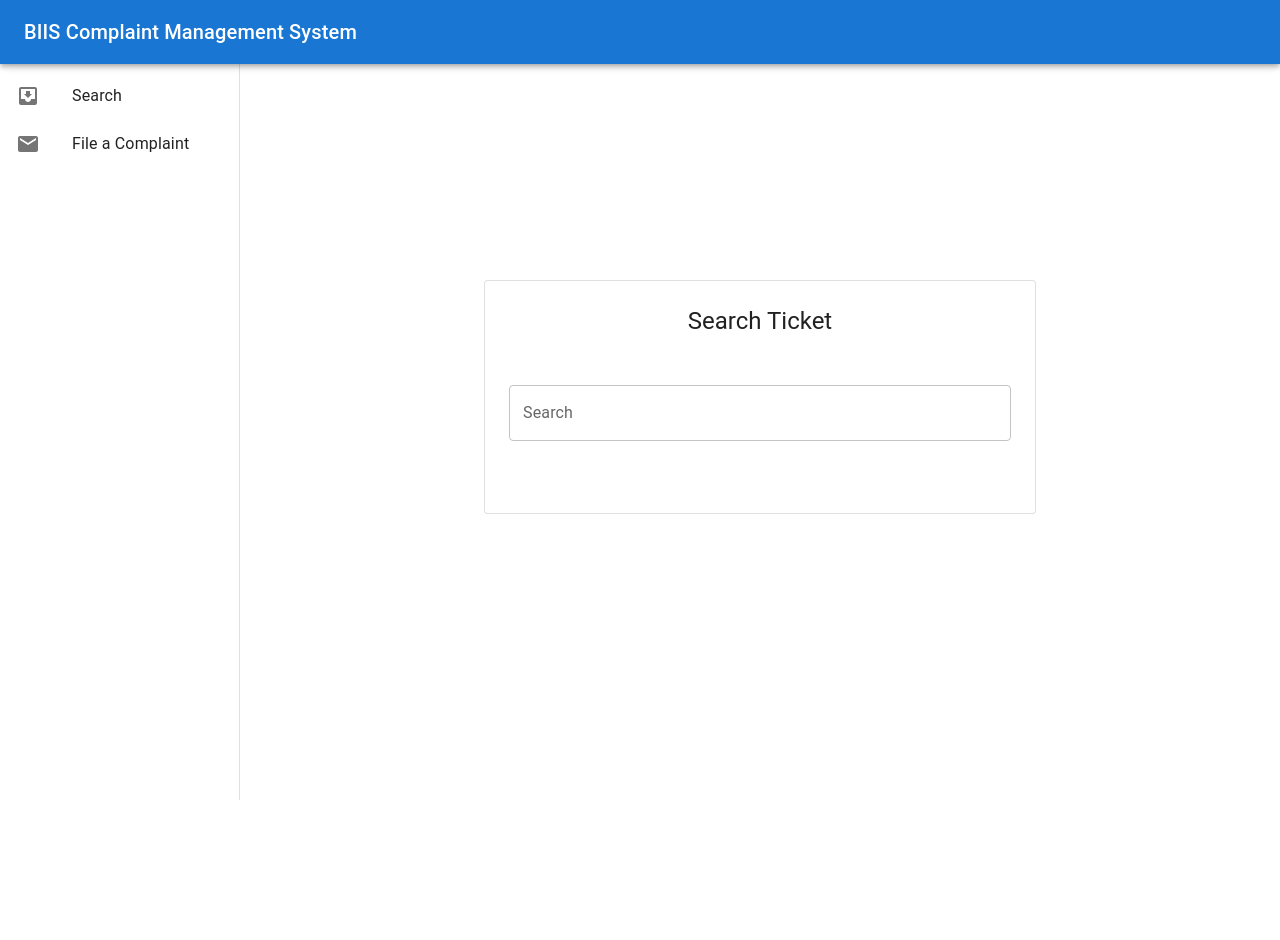
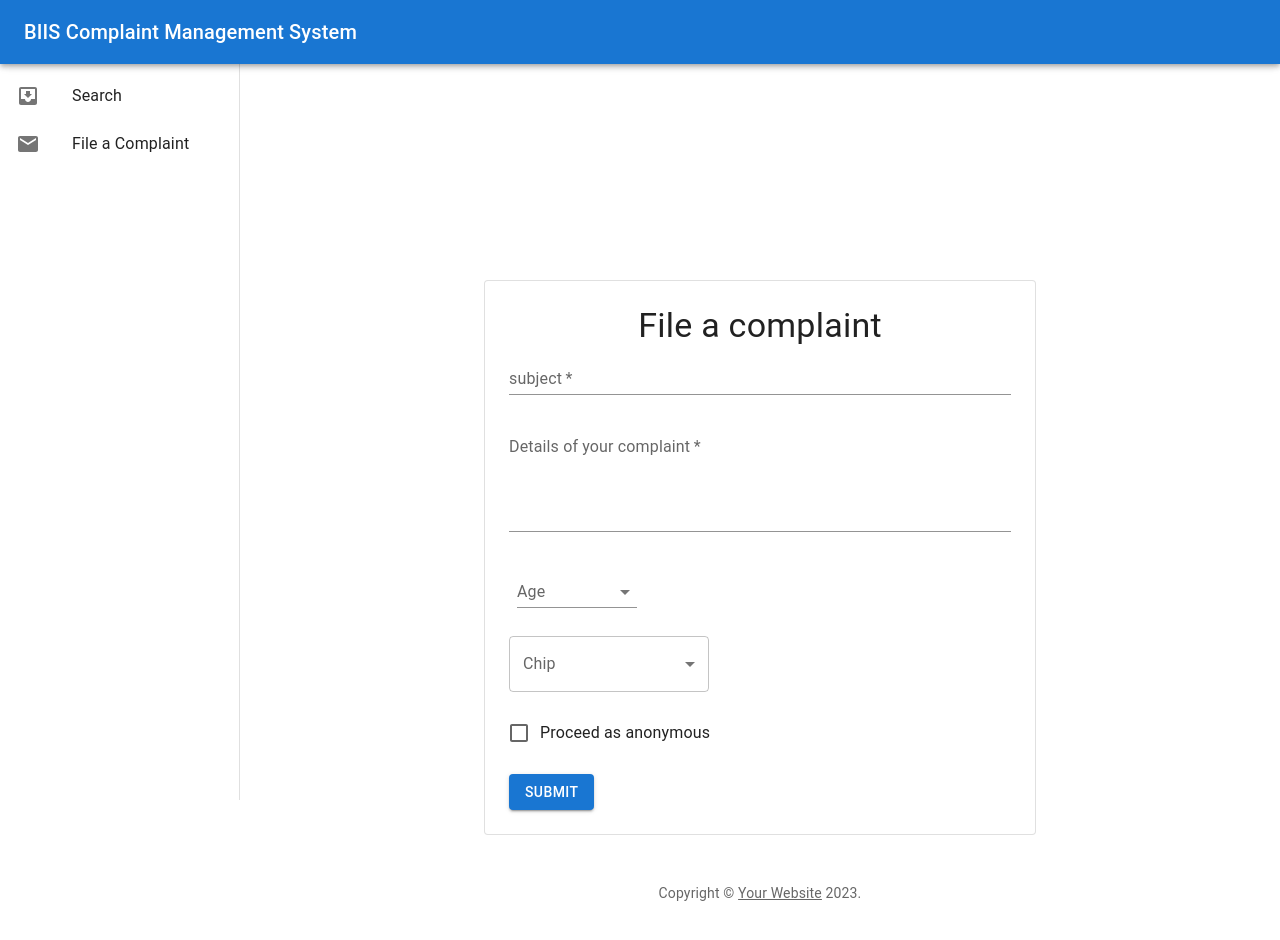
Before and after one commit to piratepartho/biis-3.2, a React (Create React App) app: page /student in a window 1280 px wide. Shown: the top 940 px of the page. Before the commit the page ends 800 px from the top, so only its background shows below. Built offline with nearby package versions, Linux system fonts and the light colour scheme.

Commit message:
file a complaint updated

```diff
--- a/src/components/StudentComplaint/ComplaintSubmissionForm.js
+++ b/src/components/StudentComplaint/ComplaintSubmissionForm.js
@@ -1,18 +1,24 @@
+import { FormControlLabel } from '@mui/material';
 import Box from '@mui/material/Box';
 import Button from '@mui/material/Button';
+import Checkbox from '@mui/material/Checkbox';
 import Container from '@mui/material/Container';
 import CssBaseline from '@mui/material/CssBaseline';
+import FormControl from '@mui/material/FormControl';
+import Grid from '@mui/material/Grid';
+import InputLabel from '@mui/material/InputLabel';
 import Link from '@mui/material/Link';
+import MenuItem from '@mui/material/MenuItem';
 import Paper from '@mui/material/Paper';
-import Step from '@mui/material/Step';
-import StepLabel from '@mui/material/StepLabel';
-import Stepper from '@mui/material/Stepper';
+import Select from '@mui/material/Select';
 import { createTheme, ThemeProvider } from '@mui/material/styles';
+import TextField from '@mui/material/TextField';
 import Typography from '@mui/material/Typography';
 import * as React from 'react';
 import ComplaintSubmissionSubform1 from './ComplaintSubmissionSubform1';
 import ComplaintSubmissionSubform2 from './ComplaintSubmissionSubform2';
 import ComplaintSubmissionSubform3 from './ComplaintSubmissionSubform3';
+import MultipleSelectChip from './MultipleSelectChip';
 
 function Copyright() {
   return (
@@ -47,6 +53,12 @@ const theme = createTheme();
 export default function ComplaintSubmissionForm() {
   const [activeStep, setActiveStep] = React.useState(0);
 
+  const [age, setAge] = React.useState('');
+
+  const handleChange = (event) => {
+    setAge(event.target.value);
+  };
+
   const handleNext = () => {
     setActiveStep(activeStep + 1);
   };
@@ -76,44 +88,79 @@ export default function ComplaintSubmissionForm() {
       <Container component="main" maxWidth="sm" sx={{ mb: 4 }}>
         <Paper variant="outlined" sx={{ my: { xs: 3, md: 6 }, p: { xs: 2, md: 3 } }}>
           <Typography component="h1" variant="h4" align="center">
-            Submit a complaint
+            File a complaint
           </Typography>
-          <Stepper activeStep={activeStep} sx={{ pt: 3, pb: 5 }}>
-            {steps.map((label) => (
-              <Step key={label}>
-                <StepLabel>{label}</StepLabel>
-              </Step>
-            ))}
-          </Stepper>
-          {activeStep === steps.length ? (
-            <React.Fragment>
-              <Typography variant="h5" gutterBottom>
-                Your complaint has been submitted successfully
-              </Typography>
-              <Typography variant="subtitle1">
-                Thank you for your concern. We are Looking into it. Your ticket number is #2001539.
-              </Typography>
-            </React.Fragment>
-          ) : (
-            <React.Fragment>
-              {getStepContent(activeStep)}
-              <Box sx={{ display: 'flex', justifyContent: 'flex-end' }}>
-                {activeStep !== 0 && (
-                  <Button onClick={handleBack} sx={{ mt: 3, ml: 1 }}>
-                    Back
-                  </Button>
-                )}
+          {/* <Grid container spacing={3}> */}
+        <Grid item xs={12}>
+          <TextField
+            required
+            id="subject"
+            name="subject"
+            label="subject"
+            fullWidth
+            // autoComplete="shipping address-line1"
+            variant="standard"
+          />
+        </Grid>
 
-                <Button
-                  variant="contained"
-                  onClick={handleNext}
-                  sx={{ mt: 3, ml: 1 }}
-                >
-                  {activeStep === steps.length - 1 ? 'Confirm' : 'Next'}
-                </Button>
-              </Box>
-            </React.Fragment>
-          )}
+
+
+
+
+      {/* </Grid> */}
+      <Box sx={{ height: 20 }} />
+      {/* <Grid container spacing={3}> */}
+        <Grid item xs={12}>
+          <TextField
+            required
+            id="body"
+            label="Details of your complaint"
+            fullWidth
+            autoComplete="Details of your complaint"
+            variant="standard"
+            multiline
+            rows={4}
+          />
+        </Grid>
+        <Box sx={{ height: 20 }} />
+        <Grid>
+
+        <FormControl variant="standard" sx={{ m: 1, minWidth: 120 }}>
+        <InputLabel id="demo-simple-select-standard-label">Age</InputLabel>
+        <Select
+          labelId="demo-simple-select-standard-label"
+          id="demo-simple-select-standard"
+          value={age}
+          onChange={handleChange}
+          label="Location"
+        >
+          <MenuItem value="">
+            <em>None</em>
+          </MenuItem>
+          <MenuItem value={10}>Ten</MenuItem>
+          <MenuItem value={20}>Twenty</MenuItem>
+          <MenuItem value={30}>Thirty</MenuItem>
+        </Select>
+        </FormControl>
+
+        </Grid>
+        <Box sx={{ height: 20 }} />
+        <Grid>
+          <MultipleSelectChip/>
+        </Grid>
+        <Box sx={{ height: 20 }} />
+      {/* </Grid> */}
+      <Grid item xs={12}>
+          <FormControlLabel
+            control={<Checkbox color="secondary" name="saveAddress" value="yes" />}
+            label="Proceed as anonymous"
+          />
+        </Grid>
+        <Box sx={{ height: 20 }} />
+      <Grid>
+      <Button variant="contained">Submit</Button>
+      </Grid>
+
         </Paper>
         <Copyright />
       </Container>
--- a/src/components/StudentComplaint/MultipleSelectChip.js
+++ b/src/components/StudentComplaint/MultipleSelectChip.js
@@ -57,7 +57,7 @@ export default function MultipleSelectChip() {
 
   return (
     <div>
-      <FormControl sx={{ m: 1, width: 300 }}>
+      <FormControl sx={{ m: 0, width: 200 }}>
         <InputLabel id="demo-multiple-chip-label">Chip</InputLabel>
         <Select
           labelId="demo-multiple-chip-label"
--- a/src/components/StudentComplaint/StudentComplaintHomePage.js
+++ b/src/components/StudentComplaint/StudentComplaintHomePage.js
@@ -12,7 +12,7 @@ import ListItemText from '@mui/material/ListItemText';
 import Toolbar from '@mui/material/Toolbar';
 import Typography from '@mui/material/Typography';
 import * as React from 'react';
-import ComplaintTicketSearch from './ComplaintTicketSearch';
+import ComplaintSubmissionForm from './ComplaintSubmissionForm';
 
 const drawerWidth = 240;
 
@@ -93,8 +93,8 @@ export default function StudentComplaintHomePage() {
           eleifend. Commodo viverra maecenas accumsan lacus vel facilisis. Nulla
           posuere sollicitudin aliquam ultrices sagittis orci a.
         </Typography> */}
-        {/* <ComplaintSubmissionForm /> */}
-        <ComplaintTicketSearch/>
+        <ComplaintSubmissionForm />
+        {/* <ComplaintTicketSearch/> */}
       </Box>
     </Box>
   );
```
